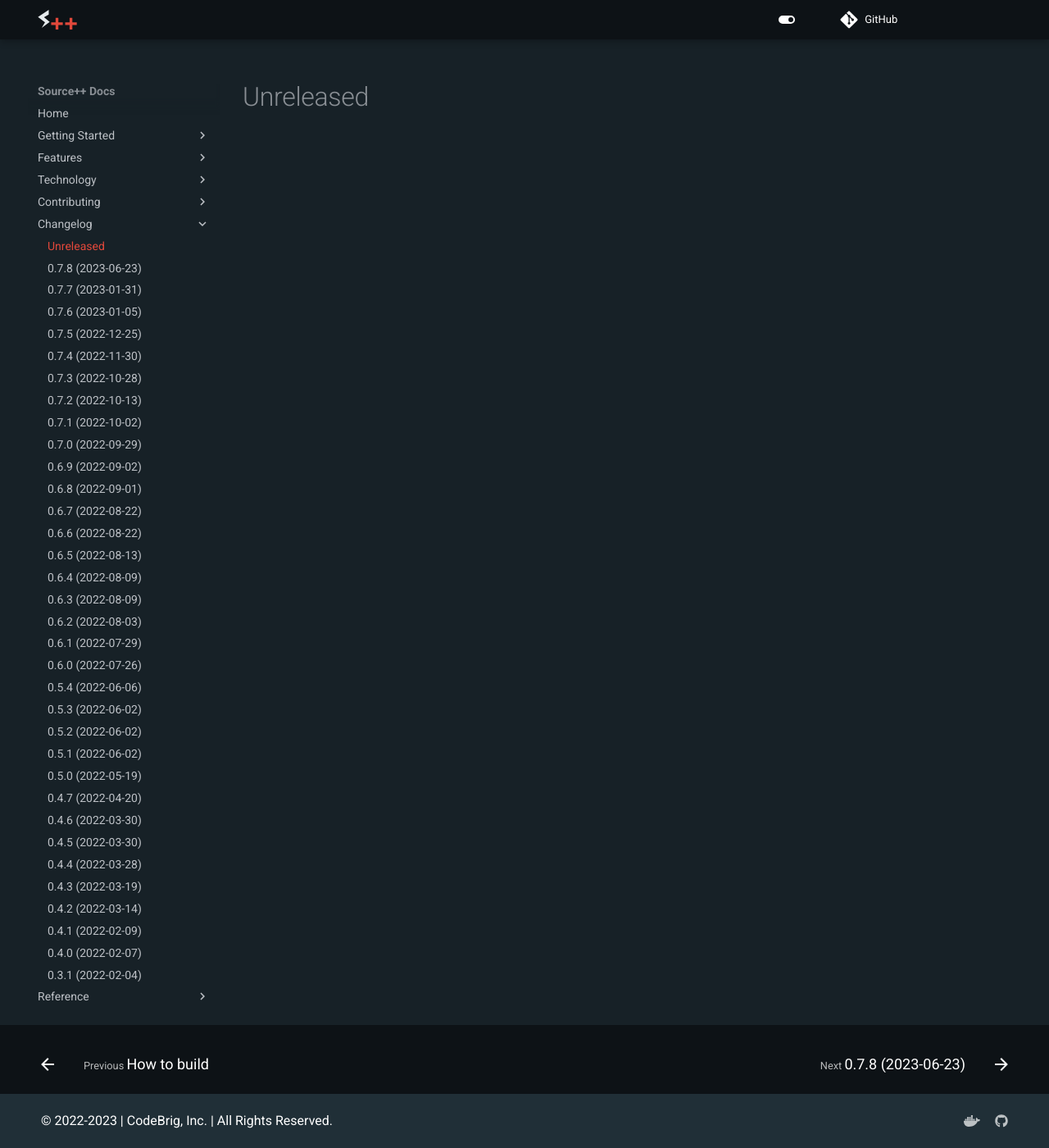
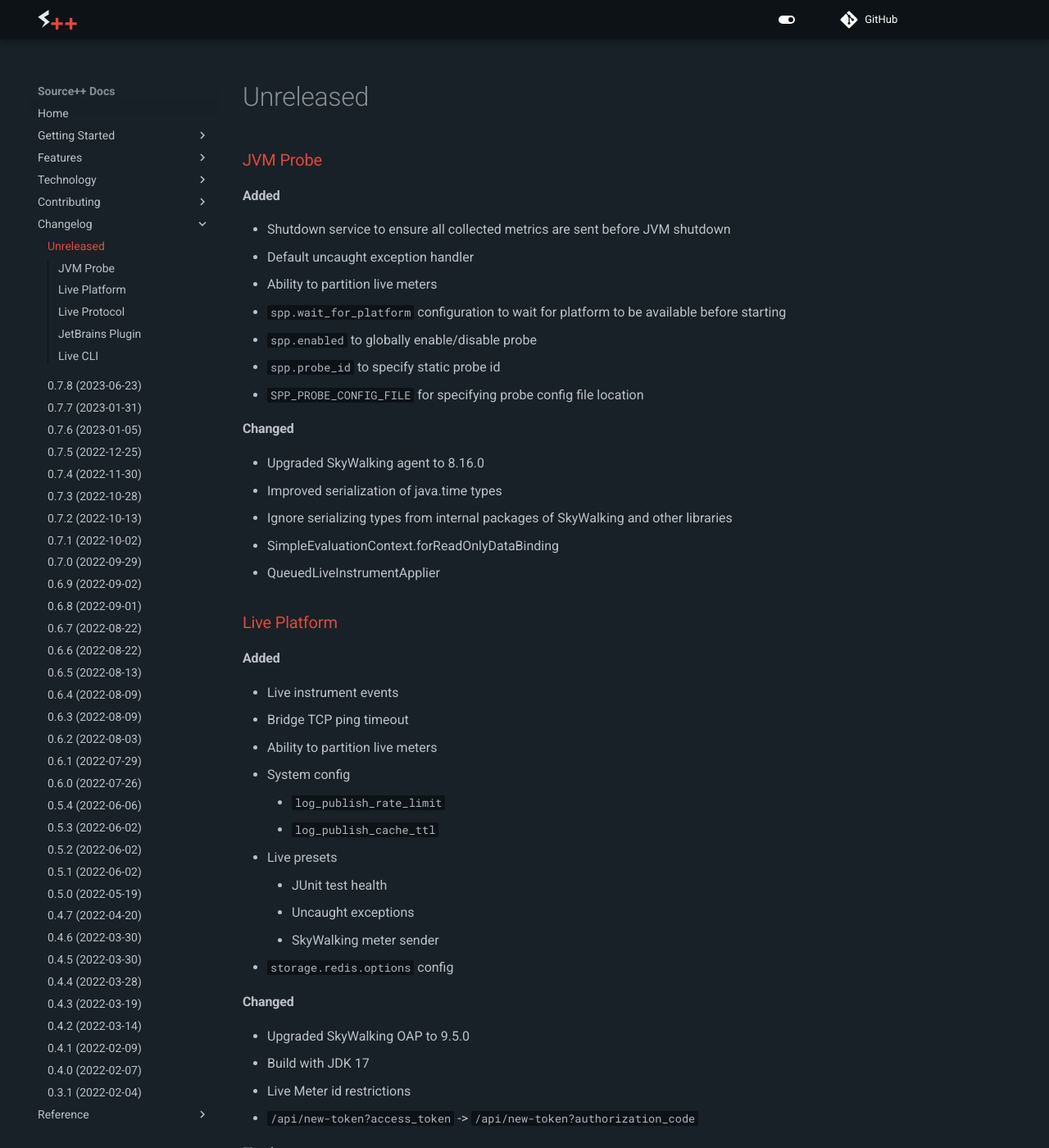
Before and after one commit to sourceplusplus/documentation, an MkDocs documentation site: the page built from docs/changelog/README.md, in a window 1280 px wide and 1400 px high. Shown: the whole window at 82% size. Built offline with MkDocs 1.6.1 and Material for MkDocs 9.7.7, drawn with Linux system fonts in a browser that asks for light colours; comment, search, counter and statistics services are not loaded; the version menu is left out; some of the changed text lies outside the part shown.

Commit message:
docs: changelog

```diff
--- a/docs/changelog/README.md
+++ b/docs/changelog/README.md
@@ -1 +1,81 @@
 # Unreleased
+
+### [JVM Probe](https://github.com/sourceplusplus/probe-jvm)
+
+#### Added
+- Shutdown service to ensure all collected metrics are sent before JVM shutdown
+- Default uncaught exception handler
+- Ability to partition live meters
+- `spp.wait_for_platform` configuration to wait for platform to be available before starting
+- `spp.enabled` to globally enable/disable probe
+- `spp.probe_id` to specify static probe id
+- `SPP_PROBE_CONFIG_FILE` for specifying probe config file location
+
+#### Changed
+- Upgraded SkyWalking agent to 8.16.0
+- Improved serialization of java.time types
+- Ignore serializing types from internal packages of SkyWalking and other libraries
+- SimpleEvaluationContext.forReadOnlyDataBinding
+- QueuedLiveInstrumentApplier
+
+### [Live Platform](https://github.com/sourceplusplus/sourceplusplus)
+
+#### Added
+- Live instrument events
+- Bridge TCP ping timeout
+- Ability to partition live meters
+- System config
+    - `log_publish_rate_limit`
+    - `log_publish_cache_ttl`
+- Live presets
+    - JUnit test health
+    - Uncaught exceptions
+    - SkyWalking meter sender
+- `storage.redis.options` config
+
+#### Changed
+- Upgraded SkyWalking OAP to 9.5.0
+- Build with JDK 17
+- Live Meter id restrictions
+- `/api/new-token?access_token` -> `/api/new-token?authorization_code`
+
+#### Fixed
+- Concurrency issues with Redis storage
+
+### [Live Protocol](https://github.com/sourceplusplus/protocol)
+
+#### Added
+- Live meter hit instrument event
+- Platform config
+- TCP ping/pong
+- ViewRule
+
+#### Changed
+- Enforced live meter id
+
+### [JetBrains Plugin](https://github.com/sourceplusplus/interface-jetbrains)
+
+#### Added
+- `StickyNotificationPanel`
+- Function literal argument propagation
+- Vert.x endpoint detector
+
+#### Changed
+- Minimum supported IntelliJ 2023.1
+- Always report stack trace even on dupe errors
+- Removed pause on hide for live view tool windows
+
+#### Fixed
+- Various PsiInvalidElementAccessException issues
+- Displaying live charts over 4 hours fails
+
+#### Removed
+- Monitor module
+
+### [Live CLI](https://github.com/sourceplusplus/interface-cli)
+
+#### Added
+- `get-access-token` command
+
+#### Changed
+- `-id, -i` option for `add-instrument` commands
```
